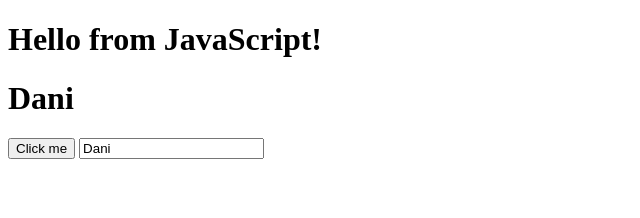
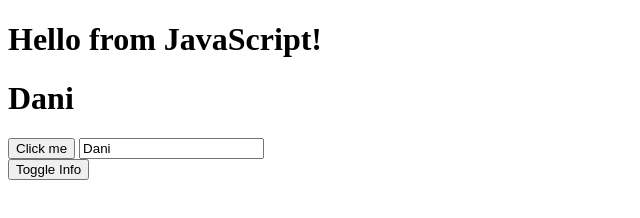
Before and after one commit to christinaheadley/practice_vuejs, a plain HTML site: page index.html in a window 1280 px wide. Shown: the whole page, without its empty margins (0-640 px from the left). Drawn offline with nearby package versions, Linux system fonts and the light colour scheme.

Commit message:
adds v if directive

```diff
--- a/index.html
+++ b/index.html
@@ -14,6 +14,10 @@
       <h1>{{ name }}</h1>
       <button v-on:click="changeMessage()">Click me</button>
       <input type="text" v-model="name" />
+      <div>
+        <button v-on:click="showInfo = !showInfo">Toggle Info</button>
+        <p v-if="showInfo">Extra Information</p>
+      </div>
     </div>
   </body>
 </html>
--- a/index.js
+++ b/index.js
@@ -4,7 +4,8 @@ var app = new Vue({
   data: function() {
     return {
       message: "Hello from JavaScript!",
-      name: "Dani"
+      name: "Dani",
+      showInfo: false
     };
   },
   methods: {
```
